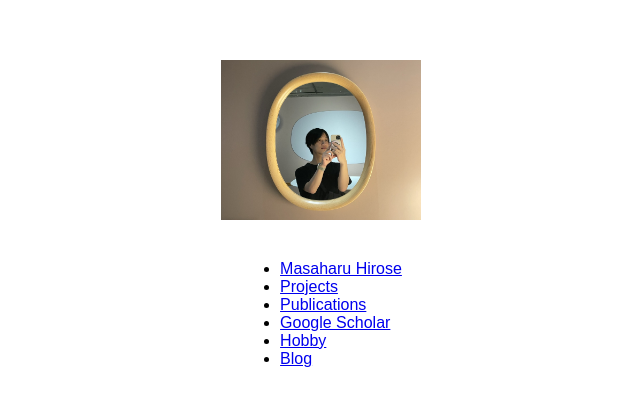
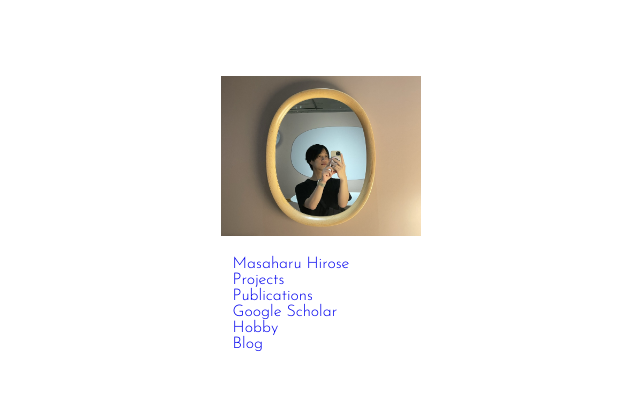
Before and after one commit to ma-hirose/ma-hirose.github.io, a plain HTML site: page index.html in a window 1280 px wide. Shown: the part 178-584 px from the top of the page, without its empty margins (319-959 px from the left). Drawn offline with Linux system fonts and the light colour scheme.

Commit message:
Update index.html

```diff
--- a/index.html
+++ b/index.html
@@ -3,8 +3,12 @@
 <head>
   <meta charset="UTF-8">
   <meta name="viewport" content="width=device-width, initial-scale=1.0">
+
 <!--   <link href="https://fonts.googleapis.com/css?family=Roboto" rel="stylesheet"> -->
   <link rel="preconnect" href="https://fonts.googleapis.com">
+  <link rel="preconnect" href="https://fonts.gstatic.com" crossorigin>
+  <link href="https://fonts.googleapis.com/css2?family=Josefin+Sans:wght@100;200;300&display=swap" rel="stylesheet">
+
   <title>My Website</title>
   <style>
     body {
@@ -15,27 +19,31 @@
       min-height: 100vh;
       margin: 0;
       padding: 0;
-
 /*       font-family: 'Roboto', sans-serif; */
       font-family: 'Josefin Sans', sans-serif;
     }
 
     header {
-      margin-bottom: 20px;
+      margin-bottom: 0px;
     }
 
     nav ul {
-
+      list-style-type: none;
       flex-direction: column;
       align-items: center;
-
     }
 
     nav ul li {
-      margin: 0 10px;
+      margin: 10 10px;
+      margin-left: -100px;
+    }
+
+    a {
+      text-decoration: none;
     }
 
   </style>
+
 </head>
 <body>
   <header>
```
